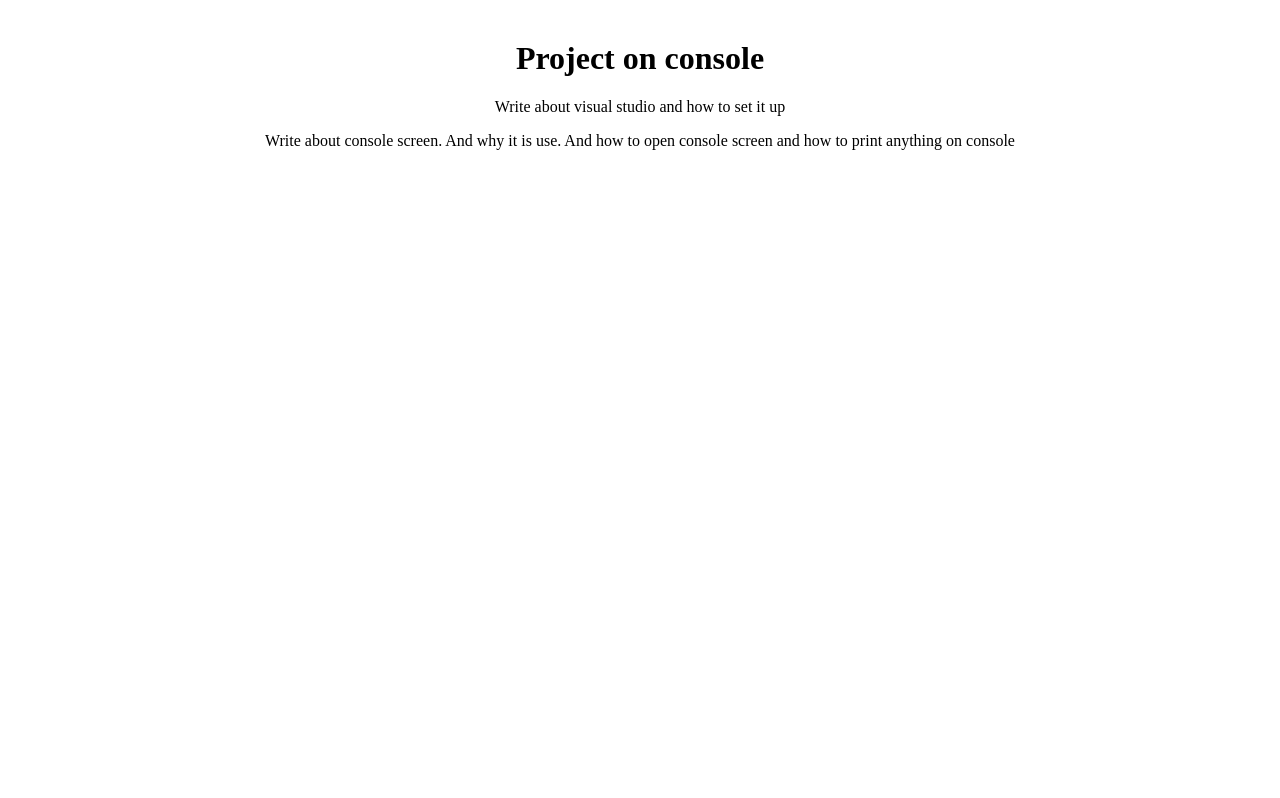
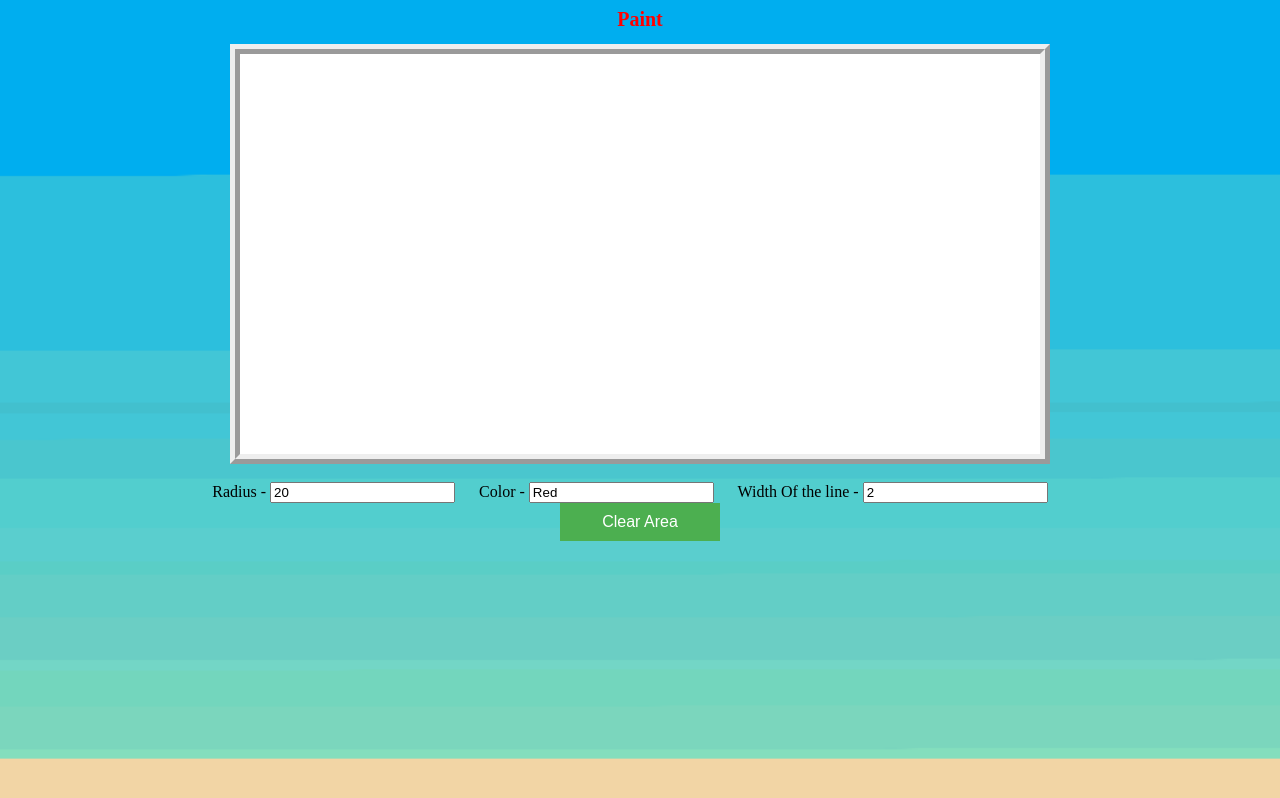
Before and after one commit to NunuBear2022/myBlog, a plain HTML site: page index.html in a window 1280 px wide. Drawn offline with Linux system fonts and the light colour scheme.

Commit message:
Add files via upload

```diff
--- a/index.html
+++ b/index.html
@@ -1,25 +1,33 @@
 <html>
-    <head>
-        <title>
-            Project C82
-        </title>
-    <body>
+<head>
+<link rel="stylesheet" type="text/css" href="style.css">
 
-        <script src="C82.js">
-        </script>
+    <script type="text/javascript">
+</script>
 
-        <center style="margin-top: 40px;">
-            <h1>
-                Project on console
-            </h1>
-            <p>
-                Write about visual studio and how to set it up
-            </p>
-            <p>
-                Write about console screen. And why it is use. And how to open console screen and how to print anything on console
-            </p>
+</head>
+<body class="body_backgorund">
 
-        </center>
+<div align="center">
+<h1>Paint</h1>
 
-    </body>
+    <canvas id="myCanvas" width="800" height="400"></canvas>
+        <br><br >
+
+<!--Additional activity -->
+        <span>Radius - </span>
+        <input type="text" id="radius" value=20>
+
+        <span>Color - </span>
+        <input type="text" id="color" value="Red">
+
+        <span>Width Of the line  - </span>
+        <input type="text" id="width_of_line" value="2">
+        <br/>
+        <button onclick="clearArea();">Clear Area</button>
+
+    </div>
+<script src="main.js"></script>
+</body>
+
 </html>
--- /dev/null
+++ b/main.js
@@ -0,0 +1,73 @@
+var mouseEvent = "empty";
+
+    canvas = document.getElementById('myCanvas');
+    ctx = canvas.getContext("2d");
+
+    color = "black";
+    width_of_line = 2;
+
+    /*Uncomment the correct line*/
+    //canvas.addEventListener("mousedown", my_mousedown);
+    //canvas.setEventListener("mousedown", my_mousedown);
+    //canvas.getEventListener("mousedown", my_mousedown);
+
+    function my_mousedown(e)
+    {
+        color = document.getElementById("color").value;
+        width_of_line = document.getElementById("width_of_line").value;
+        radius = document.getElementById("radius").value;
+        mouseEvent = "mouseDown";
+    }
+
+    /*
+    Create an event listener for "mousemove"
+    and call function my_mousemove
+    */
+
+    function my_mousemove(e)
+    {
+        /*Uncomment the correct line*/
+        //current_position_of_mouse_x = e.clientX - canvas.offsetLeft;
+        //current_position_of_mouse_x = e.clientX - canvas.offsetRight;
+        //current_position_of_mouse_x = e.clientX - canvas.offsetBottom;
+
+        /*
+        create current_position_of_mouse_y and
+        assign it e.clientY - canvas.offsetTop;
+        */
+
+        if (mouseEvent == "mouseDown") {
+        console.log("Current position of x and y coordinates = ");
+        console.log("x  = " + current_position_of_mouse_x + "y = " + current_position_of_mouse_y);
+        ctx.beginPath();
+        ctx.strokeStyle = color;
+        ctx.lineWidth = width_of_line;
+        ctx.arc(current_position_of_mouse_x, current_position_of_mouse_y, radius ,0 , 2 * Math.PI);
+        ctx.stroke();
+        }
+
+    }
+
+    /*Create an event listener for "mouseup"
+    and call function my_mouseup
+
+    Create a function named my_mouseup with
+    event e as parameter.
+
+    Assign "mouseUP" to mouseEvent
+    within the function
+    */
+
+    /*Create an event listener for "mouseleave"
+    and call function my_mouseleave
+
+    Create a function named my_mouseleave with
+    event e as parameter.
+
+    Assign "mouseleave" to mouseEvent
+    within the function
+    */
+
+function clearArea() {
+    ctx.clearRect(0, 0, ctx.canvas.width, ctx.canvas.height);
+}
--- /dev/null
+++ b/style.css
@@ -0,0 +1,32 @@
+.body_backgorund {
+    background-image: url("bg1.png");
+    background-position: center;
+    background-size: cover;
+  }
+  body{
+    cursor: pointer;
+  }
+  h1
+  {
+      color: red;
+      font-size: 20px;
+  }
+  #myCanvas
+  {
+      border-width:10px;
+      background-color: white;
+      border-style:ridge;
+  }
+
+  button {
+    background-color: #4CAF50;
+    border: none;
+    color: white;
+    padding: 10px 42px;
+    font-size: 16px;
+  }
+
+  input
+  {
+    margin-right: 20px;
+  }
```
Also changed, not shown: bg1.png (added).
